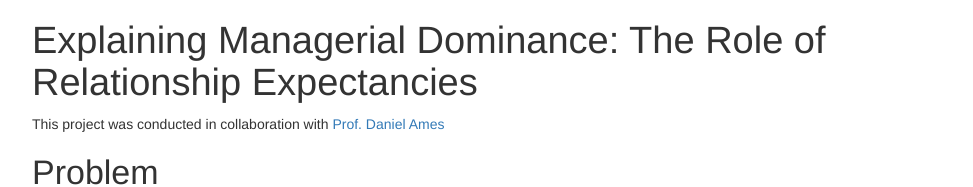
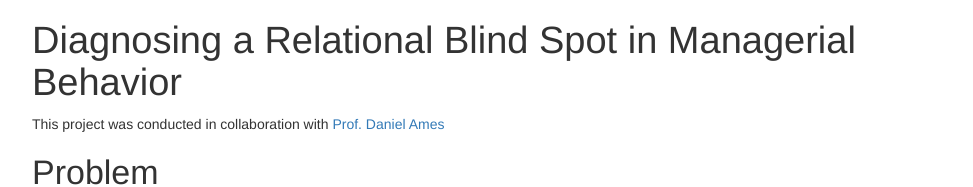
Before and after one commit to deanbaltiansky/portfolio-managerial-dominance, a plain HTML site: page docs/index.html in a window 1280 px wide. Shown: the top 187 px of the page, without its empty margins (153-1126 px from the left). Drawn offline with nearby package versions, Linux system fonts and the light colour scheme; some packages are replaced by stand-ins of ours.

Commit message:
update 1/4

```diff
--- a/docs/index.html
+++ b/docs/index.html
@@ -11,7 +11,7 @@
 
 
 
-<title>Explaining Managerial Dominance: The Role of Relationship Expectancies</title>
+<title>Diagnosing a Relational Blind Spot in Managerial Behavior</title>
 
 <script src="index_files/header-attrs-2.26/header-attrs.js"></script>
 <script src="index_files/jquery-3.6.0/jquery-3.6.0.min.js"></script>
@@ -160,8 +160,8 @@ pre code {
 
 
 
-<h1 class="title toc-ignore">Explaining Managerial Dominance: The Role
-of Relationship Expectancies</h1>
+<h1 class="title toc-ignore">Diagnosing a Relational Blind Spot in
+Managerial Behavior</h1>
 
 </div>
 
```
Also changed, not shown: 1 other file.
